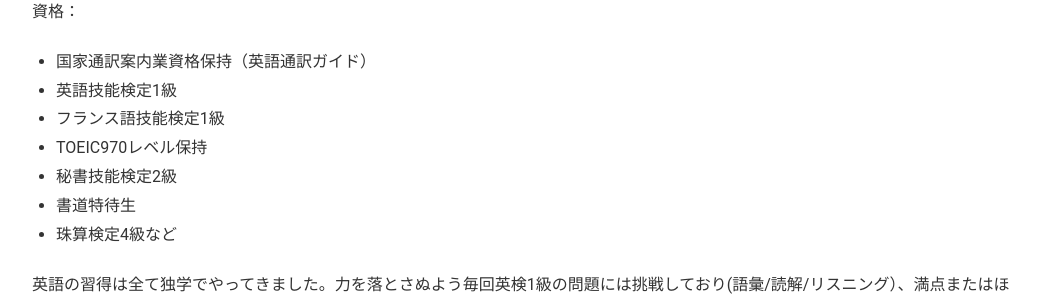
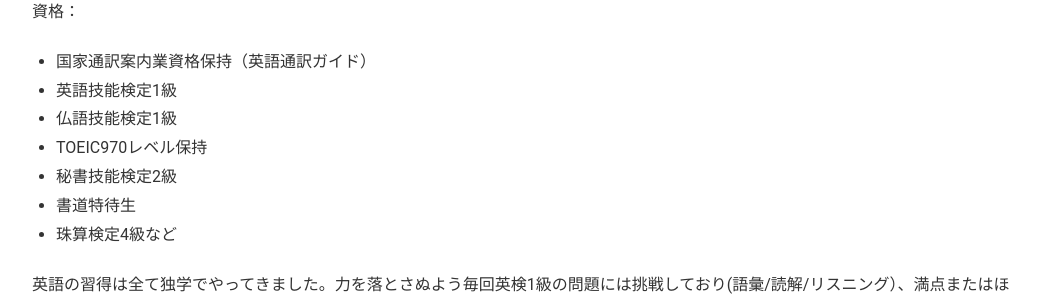
Before and after one commit to phocean/akispace, a Jekyll site: the page built from 10_profile.md, in a window 1280 px wide. Shown: the part 461-761 px from the top of the page, without its empty margins (118-1161 px from the left). Built offline with Jekyll 4.4.1, drawn with Linux system fonts in a browser that asks for light colours.

Commit message:
one word modified

```diff
--- a/10_profile.md
+++ b/10_profile.md
@@ -22,7 +22,7 @@
 
 * 国家通訳案内業資格保持（英語通訳ガイド）
 * 英語技能検定1級
-* フランス語技能検定1級
+* 仏語技能検定1級
 * TOEIC970レベル保持
 * 秘書技能検定2級
 * 書道特待生
```
